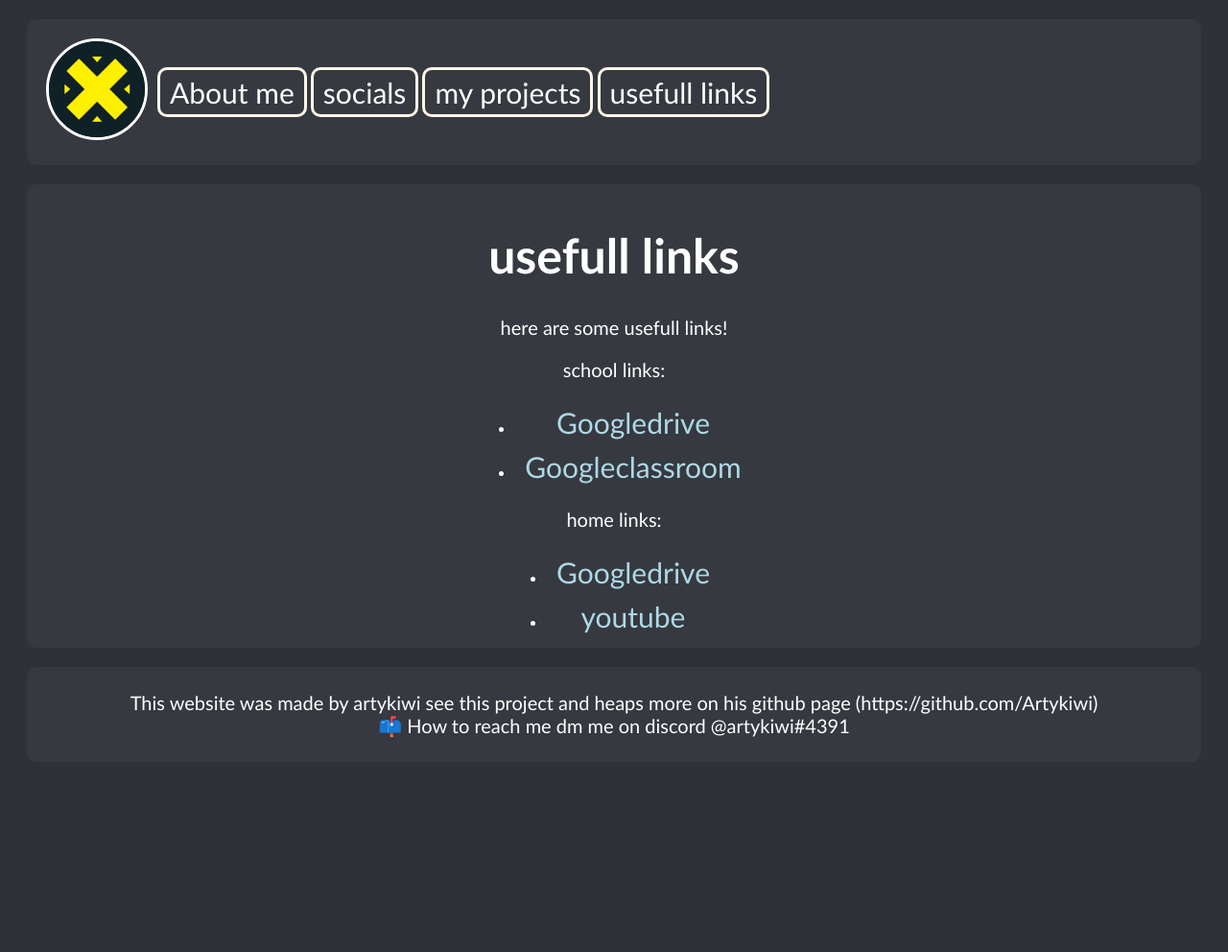
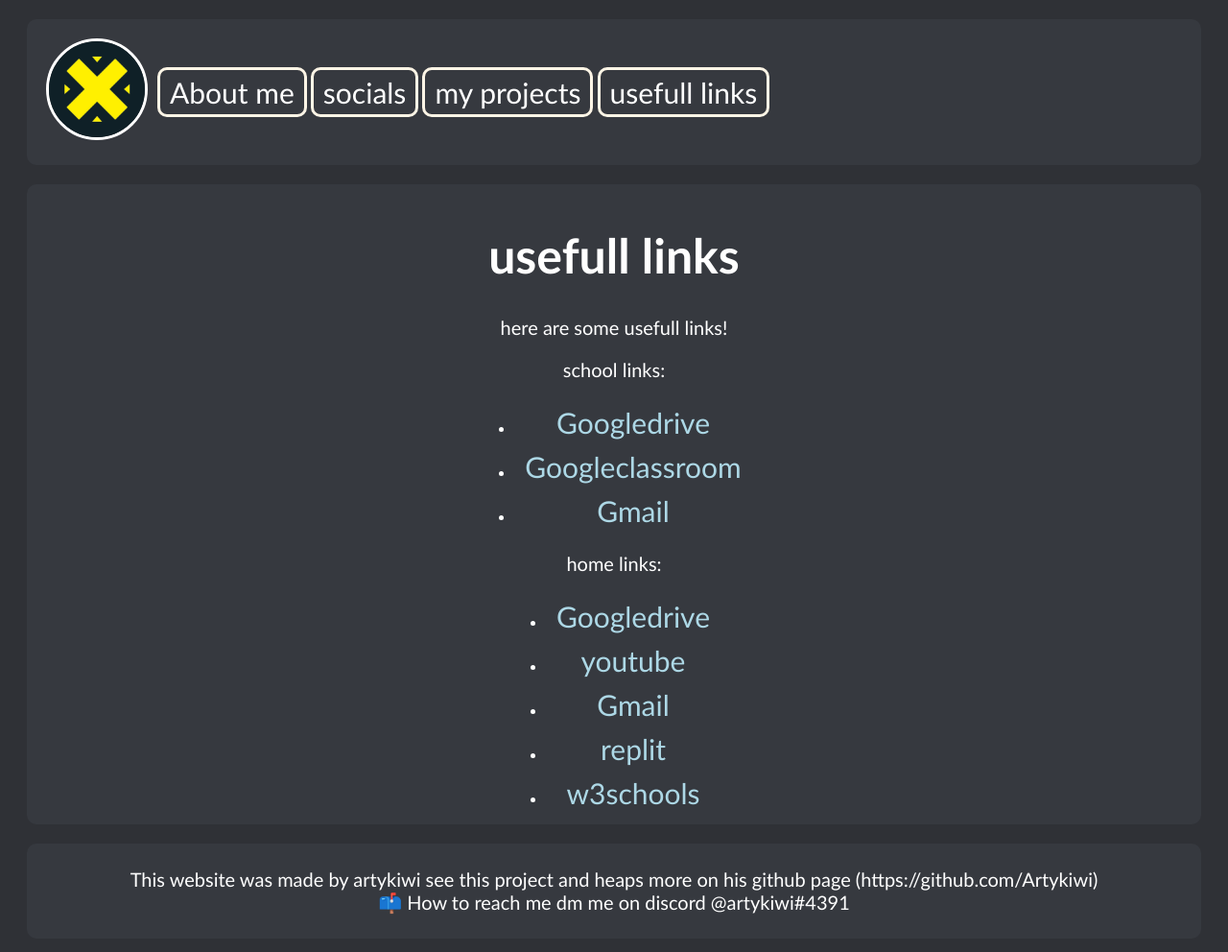
Before and after one commit to Artykiwi/my-website, a plain HTML site: page usefull links.html in a window 1280 px wide. Shown: the whole page at 96% size. Before the commit the page ends 814 px from the top, so only its background shows below. Drawn offline with Linux system fonts and the light colour scheme.

Commit message:
more links

```diff
--- a/usefull links.html
+++ b/usefull links.html
@@ -21,11 +21,15 @@
             <ul>
                 <li><a href="https://drive.google.com/drive/u/1/my-drive" class="link">Googledrive</a><br></li>
                 <li><a href="https://classroom.google.com/" class="link">Googleclassroom</a><br></li>
+                <li><a href="https://mail.google.com/mail/u/0/#inbox" class="link">Gmail</a><br></li>
             </ul>
             <p>home links:</p>
             <ul>
                 <li><a href="https://drive.google.com/drive/u/1/my-drive" class="link">Googledrive</a><br></li>
                 <li><a href="https://youtube.com/" class="link">youtube</a><br></li>
+                <li><a href="https://mail.google.com/mail/u/0/#inbox" class="link">Gmail</a><br></li>
+                <li><a href="https://replit.com/" class="link">replit</a><br></li>
+                <li><a href="https://www.w3schools.com/" class="link">w3schools</a><br></li>
             </ul>
         </div>
         <div id="container3">
```
